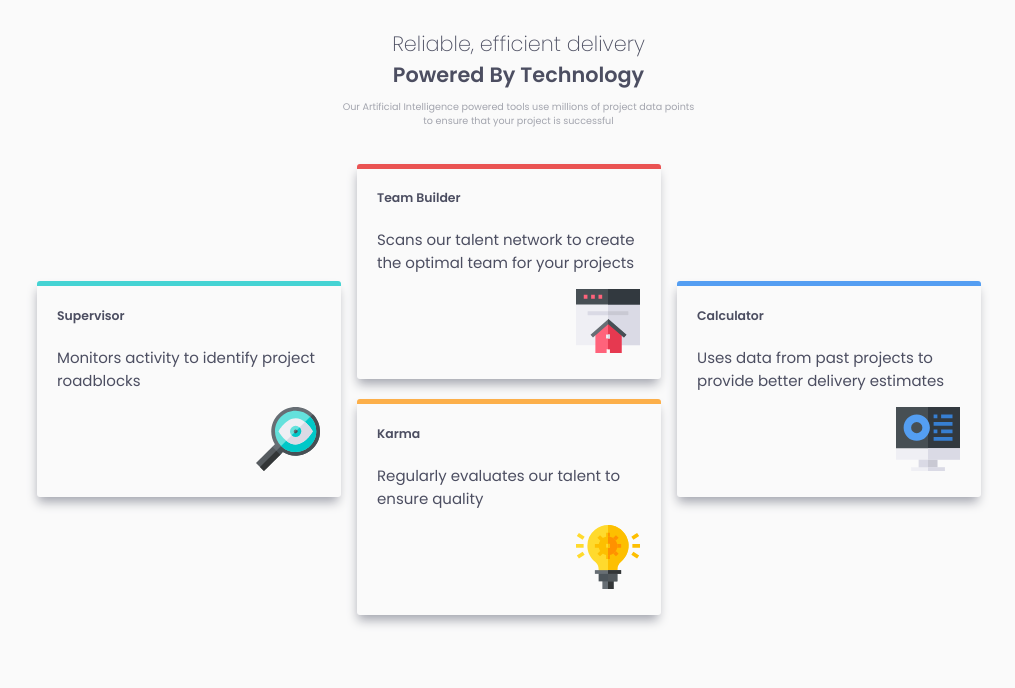
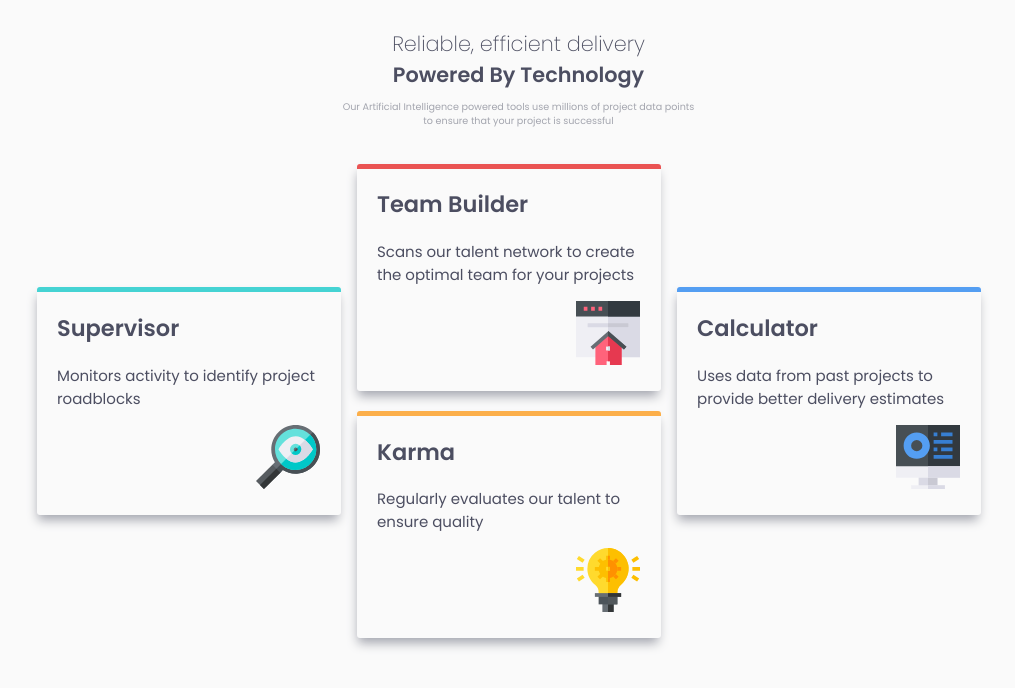
Before and after one commit to ikennarichard/four-card-feature-section, a plain HTML site: page index.html in a window 1280 px wide. Shown: the whole page, without its empty margins (129-1144 px from the left). Drawn offline with Linux system fonts and the light colour scheme.

Commit message:
Fix heading levels

```diff
--- a/index.html
+++ b/index.html
@@ -23,7 +23,7 @@
     <article class="container">
       <!-- supervisor section  -->
       <section class="supervisor">
-        <h5>Supervisor</h5>
+        <h2>Supervisor</h2>
         <p>Monitors activity to identify project roadblocks</p>
         <img src="./images/icon-supervisor.svg" alt="magnifying-glass" class="supervisor-image">
       </section>
@@ -31,7 +31,7 @@
       <article class="team-karma">
       <!-- team builder section  -->
       <section class="team-builder">
-        <h5>Team Builder</h5>
+        <h2>Team Builder</h2>
         <p>Scans our talent network to create the optimal team for your projects</p>
         <img src="./images/icon-team-builder.svg" alt="a house with a browser window in the background"
         class="team-builder-image">
@@ -40,7 +40,7 @@
 
         <!-- karma section  -->
         <section class="karma">
-          <h5>Karma</h5>
+          <h2>Karma</h2>
           <p> Regularly evaluates our talent to ensure quality</p>
           <img src="./images/icon-karma.svg" alt="a light bulb"
           class="karma-image">
@@ -50,7 +50,7 @@
 
            <!-- calculator section  -->
            <section class="calculator">
-            <h5>Calculator</h5>
+            <h2>Calculator</h2>
             <p>Uses data from past projects to provide better delivery estimates</p>
             <img src="./images/icon-calculator.svg" alt="desktop monitor"
             class="calculator-image">
```
